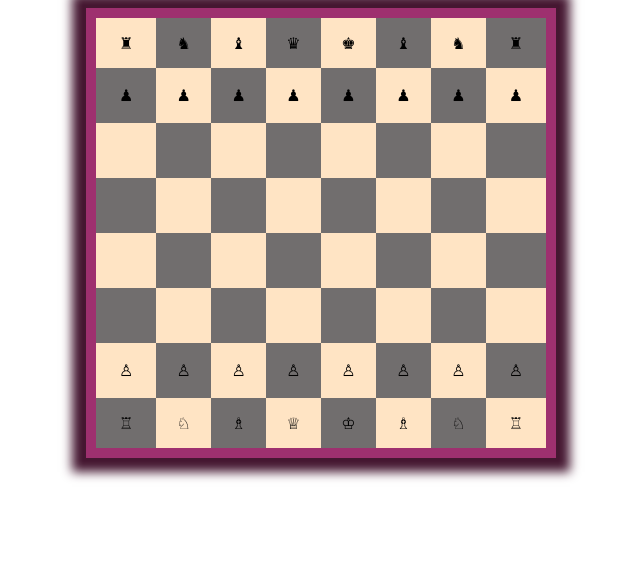
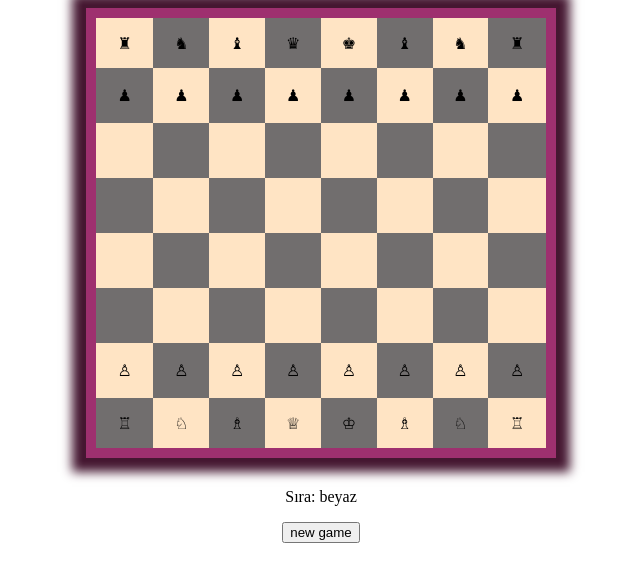
Before and after one commit to suedabas/satranc, a plain HTML site: page index.html in a window 1280 px wide. Shown: the whole page, without its empty margins (319-959 px from the left). Drawn offline with Linux system fonts and the light colour scheme.

Commit message:
Add files via upload

```diff
--- a/index.html
+++ b/index.html
@@ -10,15 +10,20 @@
     table { width:470px; height:100px;}
     table { box-shadow: 0px 0px 10px 14px #451731;}
     table { margin: 0 auto; }
-    td { width: 25px; height: 25px; text-align:center;}
+    td { width: 40px; height: 40px; text-align:center;}
+    td { cursor:pointer; user-select:none; -webkit-user-select:none; -webkit-tap-highlight-color:transparent;}
     tr { width:155px; height:55px}
     .b { background-color:bisque}
     .s { background-color:rgb(113, 110, 110)}
+    .secili { background-color:#641048; opacity:0.7;}
+    .hedef { background-image:radial-gradient(circle, rgba(159, 4, 113, 0.6) 22%, transparent 26%)}
+    #durum { text-align:center; margin-top:30px}
+    #yeni { display:block; margin:0 auto}
 
 </style>
     </head>
     <body>
-        <table width="100px" height="100px">
+        <table id="tahta" width="100px" height="100px">
             <tr>
                 <td class="b">♜</td>
                  <td class="s">♞</td>
@@ -52,7 +57,7 @@
             </tr>
 <tr>
                 <td class="s"></td>
-                    <td class="b"></td>  </td>
+                    <td class="b"></td>
                     <td class=" s"></td>
                     <td class="b"></td>
                     <td class="s"></td>
@@ -72,7 +77,7 @@
             </tr>
             <tr>
                 <td class="s"></td>
-                    <td class="b"></td>  </td>
+                    <td class="b"></td>
                     <td class=" s"></td>
                     <td class="b"></td>
                     <td class="s"></td>
@@ -101,5 +106,8 @@
                     <td class="b">♖</td>
             </tr>
         </table>
+        <p id="durum"></p>
+        <button id="yeni">new game</button>
+        <script type="module" src="app.js"></script>
     </body>
 </html>
```
